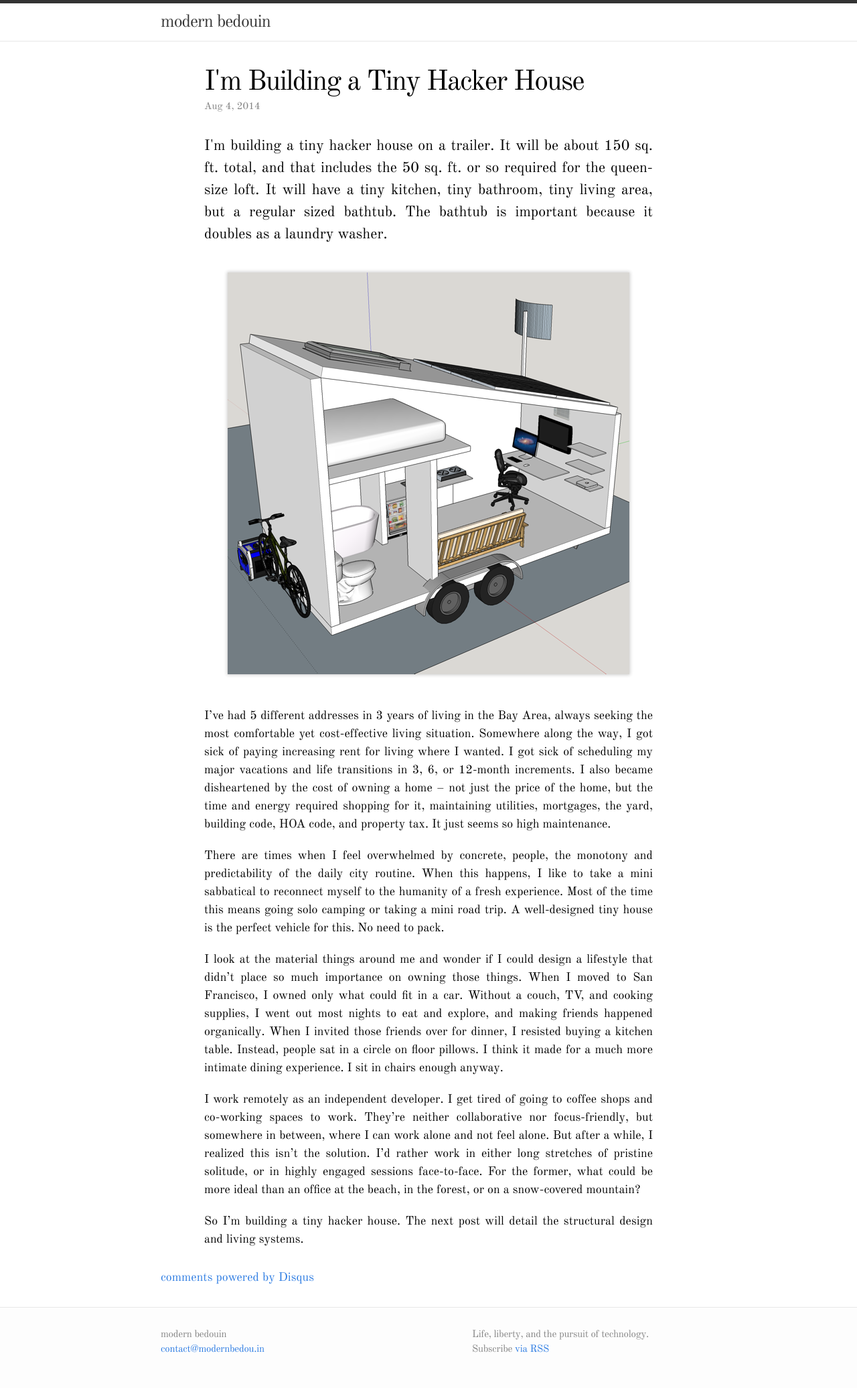
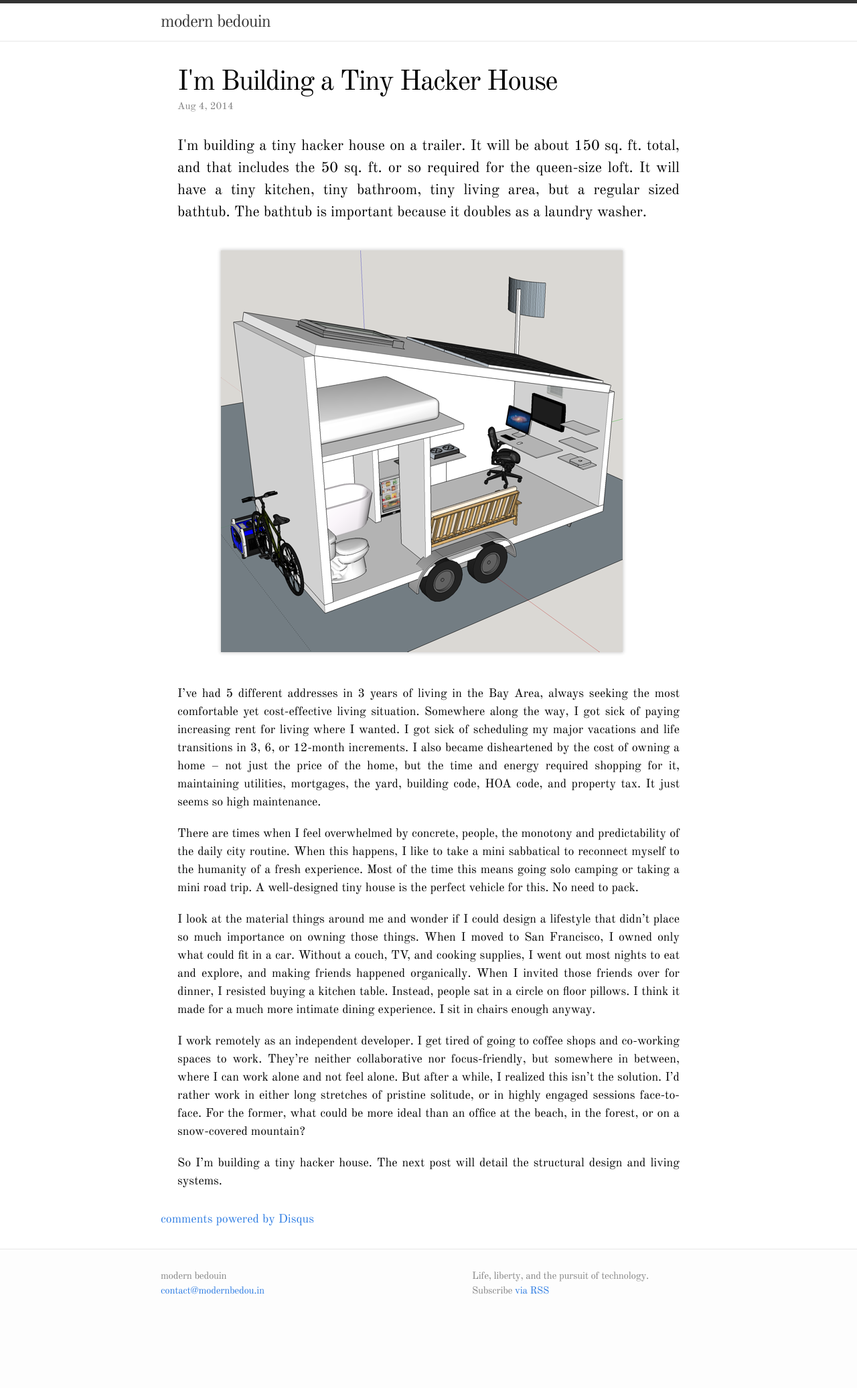
Before and after one commit to jamilbk/modernbedou.in, a Jekyll site: the page built from _posts/2014-08-04-i'm-building-a-tiny-hacker-house.markdown, in a window 1280 px wide. Shown: the whole page at 67% size. Built offline with Jekyll 4.4.1, drawn with Linux system fonts in a browser that asks for light colours; comment, search, counter and statistics services are not loaded; after the commit the page ends 1986 px from its top, so only the background shows below that.

Commit message:
responsive attempt #1

```diff
--- a/_includes/head.html
+++ b/_includes/head.html
@@ -1,6 +1,7 @@
 <head>
     <meta charset="utf-8">
-    <meta http-equiv="X-UA-Compatible" content="IE=edge">
+    <meta http-equiv="X-UA-Compatible" content="IE=edge,chrome=1">
+    <meta name="HandheldFriendly" content="true">
     <title>{% if page.title %}{{ page.title }}{% else %}{{ site.title }}{% endif %}</title>
     <meta name="viewport" content="width=device-width, initial-scale=1.0">
     <meta name="description" content="{{ site.description }}">
--- a/css/main.css
+++ b/css/main.css
@@ -379,17 +379,17 @@
     border: 1px solid #e8e8e8;
   }
 
-  .site-nav .menu-icon {
-    display: block;
-    font-size: 24px;
-    color: #505050;
-    float: right;
-    width: 36px;
-    text-align: center;
-    line-height: 36px;
-  }
+  /* .site-nav .menu-icon { */
+  /*   display: block; */
+  /*   font-size: 24px; */
+  /*   color: #505050; */
+  /*   float: right; */
+  /*   width: 36px; */
+  /*   text-align: center; */
+  /*   line-height: 36px; */
+  /* } */
 
-  .site-nav .menu-icon svg { width: 18px; height: 16px; }
+  /* .site-nav .menu-icon svg { width: 18px; height: 16px; } */
 
   .site-nav .trigger {
     clear: both;
--- a/css/modernbedouin.css
+++ b/css/modernbedouin.css
@@ -7,16 +7,50 @@
   text-align: justify;
 }
 
-div.post {
-  padding-left: 65px;
-}
-
-article.post-content {
-  padding-right: 65px;
+@media screen and (max-width: 9999px) {
+  article.post-content {
+    padding-right: 65px;
+  }
+  div.post {
+    padding-left: 65px;
+  }
 }
 
 .post-content img {
   box-shadow: 0 0 5px 1px #cdcdcd;
+  max-width: 100%;
+}
+
+/* Phones */
+@media (min-device-width: 320px) {
+  article.post-content {
+    padding-right: 15px;
+  }
+  div.post {
+    padding-left: 15px;
+  }
+  .post-content img {
+    margin-left: 0px;
+  }
+}
+
+/* Tablets */
+@media (min-device-width: 768px) {
+  article.post-content {
+    padding-right: 25px;
+  }
+  div.post {
+    padding-left: 25px;
+  }
+}
+
+@media (min-device-width: 1060px) {
+  article.post-content {
+    padding-right: 45px;
+  }
+  div.post {
+    padding-left: 45px;
+  }
 }
 
 .caption {
```
